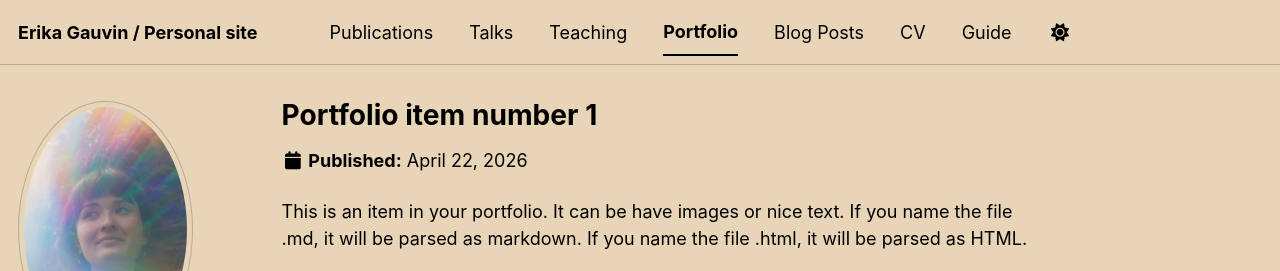
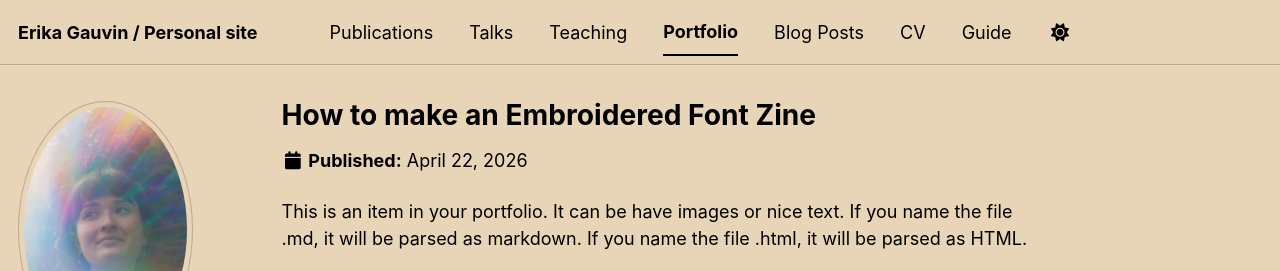
Before and after one commit to ecgauvin/about, a Jekyll site: the page built from _portfolio/portfolio-1.md, in a window 1280 px wide and 1184 px high, cut to the strip 0-271 px from the top of the window. Built offline with Jekyll 4.4.1, drawn with Linux system fonts in a browser that asks for light colours; a script bundle is joined from its source files by our own code; library files that are not in the unit come from our copies.

Commit message:
Update portfolio-1.md

```diff
--- a/_portfolio/portfolio-1.md
+++ b/_portfolio/portfolio-1.md
@@ -1,6 +1,6 @@
 ---
-title: "Portfolio item number 1"
-excerpt: "Short description of portfolio item number 1<br/><img src='/images/500x300.png'>"
+title: "How to make an Embroidered Font Zine"
+excerpt: "My little zine of my journey on how to turn my embroidered letters into a font <3<br/><img src='/images/500x300.png'>"
 collection: portfolio
 ---
 
```
